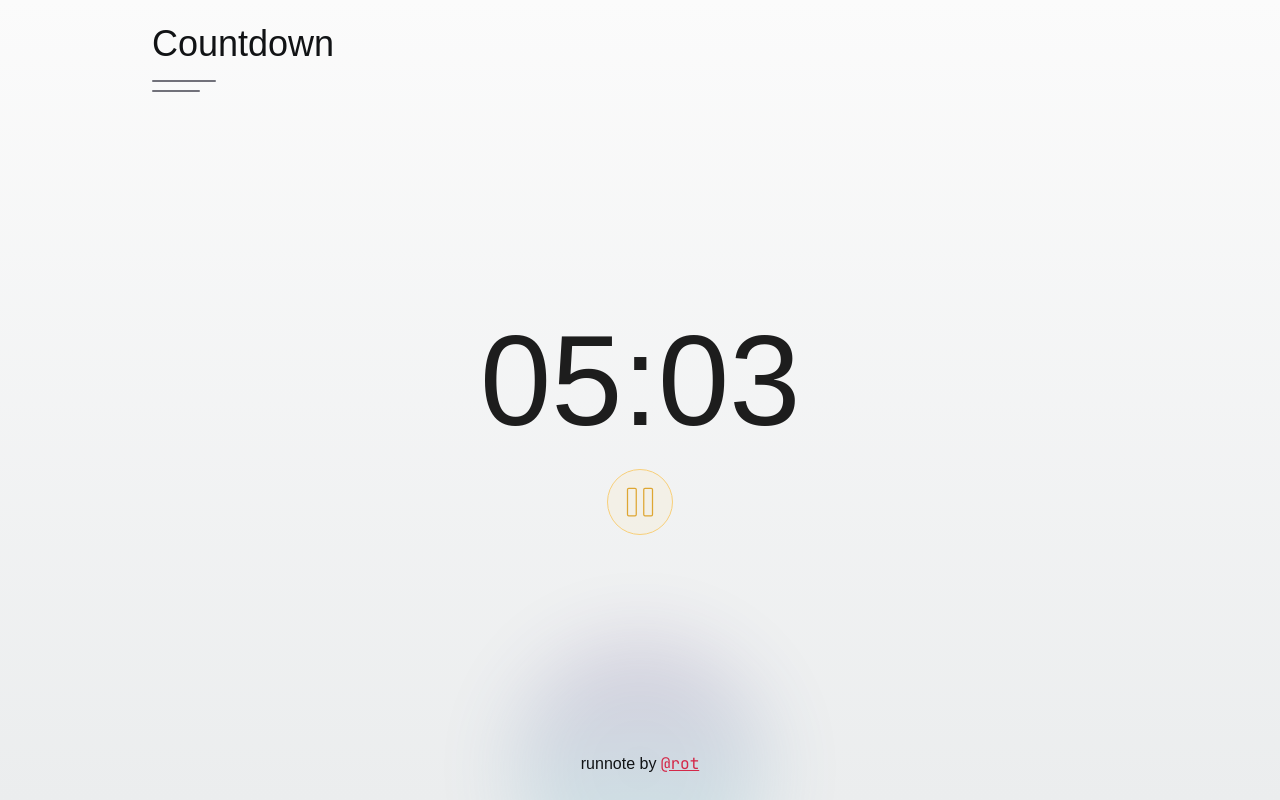
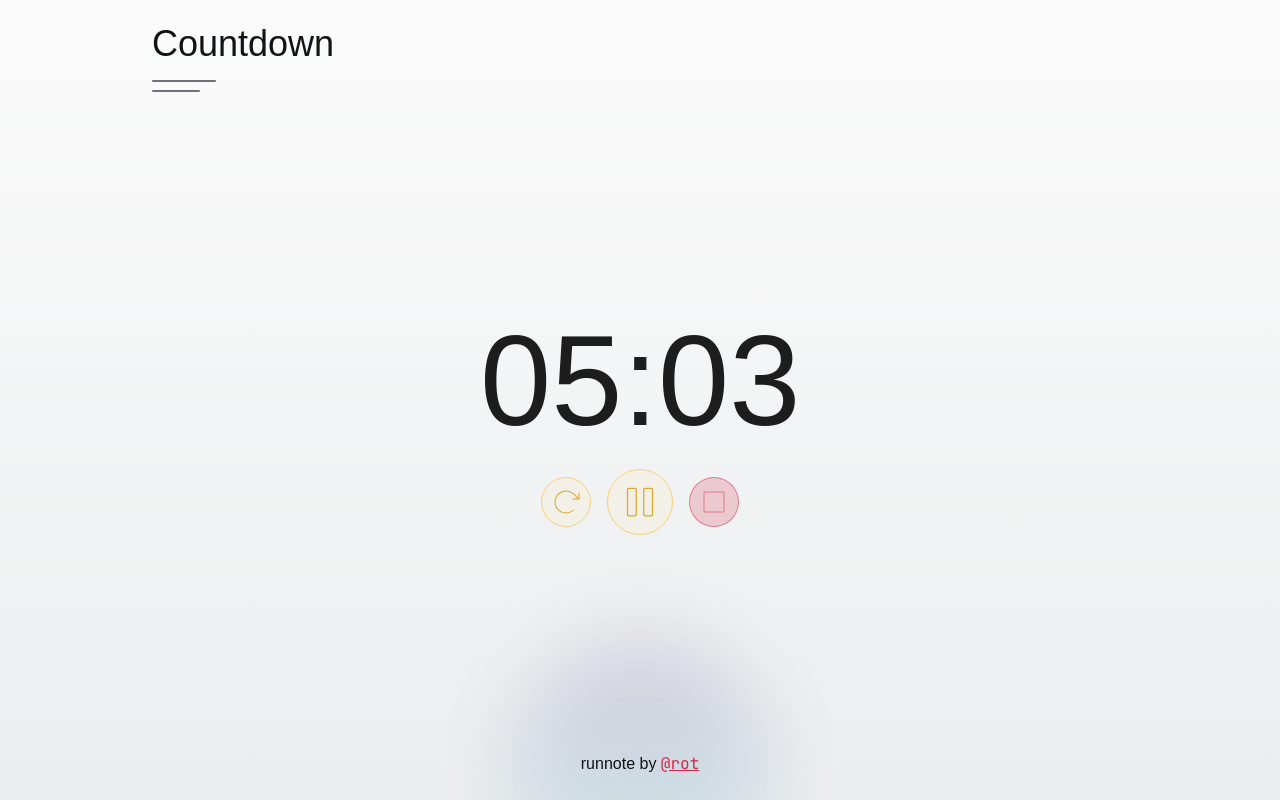
Before and after one commit to rotrenanoliveira/run-note, a Next.js app: page /countdown in a window 1280 px wide. Both pictures are taken after typing "5", "5" into the empty fields and a click on the button 640 px from the left and 502 px from the top of the page. Built offline with nearby package versions, Linux system fonts and the light colour scheme; a web font is replaced by a local one.

Commit message:
feat: adding controls to countdown timer

```diff
--- a/package.json
+++ b/package.json
@@ -12,7 +12,8 @@
     "clsx": "2.1.0",
     "next": "14.0.4",
     "react": "^18",
-    "react-dom": "^18"
+    "react-dom": "^18",
+    "zod": "3.22.4"
   },
   "devDependencies": {
     "@rotrenanoliveira/eslint-config": "1.0.0",
--- a/src/app/countdown/_components/countdown.tsx
+++ b/src/app/countdown/_components/countdown.tsx
@@ -2,62 +2,107 @@
 
 import { useContext, useEffect, useState } from 'react'
 import { CountdownContext } from '../_context/countdown'
-import { Pause } from '@/components/ui/icons'
+import { Pause, Play, ResetTimer, Stop } from '@/components/ui/icons'
+import { getTimers } from '../_util/get-timers'
+import { differenceInSeconds } from '@/util/date'
 
 interface CountdownProps {
   countdownDivRef: React.RefObject<HTMLDivElement>
 }
 
 export function Countdown({ countdownDivRef }: CountdownProps) {
-  const { countdown, finishCountdown } = useContext(CountdownContext)
+  const { countdown, finishCountdown, pauseCountdown, resumeCountdown, resetCountdown } = useContext(CountdownContext)
 
   const hasCountdown = countdown !== null
-  const hasActiveCountdown = hasCountdown && countdown.hasActiveCountdown
 
-  const [minutesAmount, setMinutesAmount] = useState<number>(0)
-  const [secondsAmount, setSecondsAmount] = useState<number>(0)
+  const [remainingTime, setRemainingTime] = useState({ minutesAmount: 0, secondsAmount: 0 })
+
+  function handleResetCountdown() {
+    resetCountdown()
+  }
+
+  function handlePauseCountdown() {
+    pauseCountdown()
+  }
+
+  function handleResumeCountdown() {
+    resumeCountdown()
+  }
+
+  function handleStopCountdown() {
+    finishCountdown()
+  }
 
   useEffect(() => {
-    if (hasActiveCountdown === true && countdown.countdown !== null) {
-      const countdownOn = countdown.countdown
+    if (!hasCountdown) return
 
-      setMinutesAmount(minutesAmount)
-      setSecondsAmount(secondsAmount)
+    let interval: NodeJS.Timeout
 
-      const interval = setInterval(() => {
-        const now = new Date().getTime()
-        const distance = new Date(countdownOn.startDate).getTime() + countdownOn.totalSeconds * 1000 - now
+    if (countdown.status === 'paused') {
+      setRemainingTime(getTimers(countdown))
+      return () => clearInterval(interval)
+    }
 
-        const minutes = Math.floor((distance % (1000 * 60 * 60)) / (1000 * 60))
-        const seconds = Math.floor((distance % (1000 * 60)) / 1000)
-        // console.log('minutes', minutes, 'seconds', seconds)
-        setMinutesAmount(minutes)
-        setSecondsAmount(seconds)
+    if (countdown.status === 'running') {
+      interval = setInterval(() => {
+        setRemainingTime(getTimers(countdown))
 
-        const diff = now - new Date(countdownOn.startDate).getTime()
+        const diffInSeconds = differenceInSeconds(Date.now(), countdown.startDate.getTime())
 
-        if (diff >= countdownOn.totalSeconds * 1000) {
+        if (diffInSeconds > countdown.totalSeconds) {
           clearInterval(interval)
-          setMinutesAmount(0)
-          setSecondsAmount(0)
+          setRemainingTime({ minutesAmount: 0, secondsAmount: 0 })
 
           finishCountdown()
         }
       }, 1000)
     }
-  }, [minutesAmount, secondsAmount, hasActiveCountdown, countdown, finishCountdown])
+
+    return () => clearInterval(interval)
+  }, [hasCountdown, countdown, finishCountdown])
+
+  if (!hasCountdown) return null
 
   return (
     <div ref={countdownDivRef} className="w-80 lg:w-fit p-4 lg:p-8 rounded-2xl">
       <div className="flex flex-col items-center justify-center">
         <p className="text-7xl lg:text-9xl lg:h-36 flex items-center justify-center">
           {/* className="text-5xl  bg-transparent size-16 lg:size-24 text-center countdown-timers-input" */}
-          {minutesAmount.toString().padStart(2, '0')}:{secondsAmount.toString().padStart(2, '0')}
+          {remainingTime.minutesAmount.toString().padStart(2, '0')}:
+          {remainingTime.secondsAmount.toString().padStart(2, '0')}
         </p>
 
-        <button className="mt-4 p-2 lg:p-3 rounded-full border-[1px] border-[#F7CE78] hover:border-[#DEA632] dark:border-[#F7CE78]/[0.5] bg-[#FFE3A9]/[0.15] dark:bg-[#FFE3A9]/[0.25] transition-colors duration-300">
-          <Pause className="fill-[#DEA632] dark:fill-[#F7CE78] lg:size-10" />
-        </button>
+        <div className="flex items-center justify-center gap-4">
+          <button
+            onClick={handleResetCountdown}
+            className="mt-4 p-2 rounded-full border-[1px] border-[#F7CE78] hover:border-[#DEA632] dark:border-[#F7CE78]/[0.5] bg-[#FFE3A9]/[0.15] dark:bg-[#FFE3A9]/[0.25] transition-colors duration-300"
+          >
+            <ResetTimer className="fill-[#DEA632] dark:fill-[#F7CE78]" />
+          </button>
+
+          {countdown.status === 'running' ? (
+            <button
+              onClick={handlePauseCountdown}
+              className="mt-4 p-2 lg:p-3 rounded-full border-[1px] border-[#F7CE78] hover:border-[#DEA632] dark:border-[#F7CE78]/[0.5] bg-[#FFE3A9]/[0.15] dark:bg-[#FFE3A9]/[0.25] transition-colors duration-300"
+            >
+              <Pause className="fill-[#DEA632] dark:fill-[#F7CE78] lg:size-10" />
+            </button>
+          ) : (
+            <button
+              onClick={handleResumeCountdown}
+              className="mt-4 p-2 lg:p-3 rounded-full border-[1px] border-runnote-green-50 hover:border-runnote-green-300 dark:border-[#256F4C] bg-runnote-green-50/20 dark:bg-[#133929] transition-colors duration-300"
+            >
+              <Play className="fill-runnote-green-300 dark:fill-runnote-green-300 lg:size-10" />
+            </button>
+          )}
+
+          <button
+            onClick={handleStopCountdown}
+            className="mt-4 p-2 rounded-full border-[1px] border-runnote-red/50 hover:border-runnote-red dark:border-runnote-red/50 bg-runnote-red/20 dark:bg-runnote-red/30 transition-colors duration-300"
+          >
+            <Stop className="fill-runnote-red/50 dark:fill-runnote-red" />
+          </button>
+        </div>
       </div>
     </div>
   )
--- a/src/app/countdown/_context/countdown.tsx
+++ b/src/app/countdown/_context/countdown.tsx
@@ -1,75 +1,115 @@
 'use client'
 
+import React, { createContext, useCallback, useEffect, useState } from 'react'
 import { differenceInSeconds } from '@/util/date'
-import React, { useCallback, useEffect } from 'react'
+import { validateCountdown } from '../_util/validate-countdown-data'
 
-type Countdown =
+export type Countdown =
   | {
-      hasActiveCountdown: true
-      countdown: {
-        startDate: Date
-        totalSeconds: number
-      }
+      startDate: Date
+      totalSeconds: number
+      initialSeconds: number
+      status: 'running'
     }
   | {
-      hasActiveCountdown: false
-      countdown: null
+      startDate: Date
+      totalSeconds: number
+      initialSeconds: number
+      status: 'paused'
+      remainingSeconds: number
     }
 
 interface CountdownContextType {
   countdown: Countdown | null
   startCountdown: (totalSeconds: number) => void
+  pauseCountdown: () => void
+  resumeCountdown: () => void
+  resetCountdown: () => void
   finishCountdown: () => void
 }
 
-export const CountdownContext = React.createContext<CountdownContextType>({} as CountdownContextType)
+export const CountdownContext = createContext<CountdownContextType>({} as CountdownContextType)
 
 interface CountdownProviderProps {
   children: React.ReactNode
 }
 
 export function CountdownProvider({ children }: CountdownProviderProps) {
-  const [countdown, setCountdown] = React.useState<Countdown | null>(null)
+  const [countdown, setCountdown] = useState<Countdown | null>(null)
 
-  const startCountdown = useCallback((totalSeconds: number) => {
-    setCountdown({
-      hasActiveCountdown: true,
-      countdown: { startDate: new Date(), totalSeconds },
-    })
+  const saveCountdown = useCallback(
+    (countdown: Countdown) => localStorage.setItem('@runnote-v1.0.0:countdown', JSON.stringify(countdown)),
+    [],
+  )
 
-    localStorage.setItem('@runnote:countdown', JSON.stringify({ startDate: new Date(), totalSeconds }))
+  const startCountdown = useCallback(
+    (totalSeconds: number, initialSeconds?: number) => {
+      const newCountdown: Countdown = {
+        startDate: new Date(),
+        status: 'running',
+        totalSeconds,
+        initialSeconds: initialSeconds ?? totalSeconds,
+      }
+
+      setCountdown(newCountdown)
+      saveCountdown(newCountdown)
+    },
+    [saveCountdown],
+  )
+
+  const pauseCountdown = useCallback(() => {
+    if (countdown === null) return
+
+    const passedSeconds = differenceInSeconds(new Date(), countdown.startDate)
+    const remainingSeconds = countdown.totalSeconds - passedSeconds
+
+    const stoppedCountdown: Countdown = {
+      ...countdown,
+      status: 'paused',
+      remainingSeconds,
+    }
+
+    setCountdown(stoppedCountdown)
+    saveCountdown(stoppedCountdown)
+  }, [countdown, saveCountdown])
+
+  const resumeCountdown = useCallback(() => {
+    if (countdown === null || countdown.status !== 'paused') return
+
+    startCountdown(countdown.remainingSeconds, countdown.initialSeconds)
+  }, [countdown, startCountdown])
+
+  const finishCountdown = useCallback(() => {
+    localStorage.removeItem('@runnote-v1.0.0:countdown')
+    setCountdown(null)
   }, [])
 
-  const finishCountdown = useCallback(() => {
-    setCountdown({
-      hasActiveCountdown: false,
-      countdown: null,
-    })
+  const resetCountdown = useCallback(() => {
+    if (countdown === null) return
 
-    localStorage.removeItem('@runnote:countdown')
-  }, [])
+    startCountdown(countdown.initialSeconds)
+  }, [countdown, startCountdown])
 
   useEffect(() => {
-    const countdownOnLocalStorage = localStorage.getItem('@runnote:countdown')
+    const countdownOnLocalStorage = localStorage.getItem('@runnote-v1.0.0:countdown')
+    if (countdownOnLocalStorage === null) return
 
-    if (countdownOnLocalStorage !== null) {
-      const { startDate, totalSeconds } = JSON.parse(countdownOnLocalStorage)
+    try {
+      const countdown = validateCountdown(JSON.parse(countdownOnLocalStorage))
 
-      const diff = differenceInSeconds(new Date(), new Date(startDate))
+      const diff = differenceInSeconds(new Date(), countdown.startDate)
       if (diff <= 0) finishCountdown()
 
-      setCountdown({
-        hasActiveCountdown: true,
-        countdown: { startDate: new Date(startDate), totalSeconds: Number(totalSeconds) },
-      })
+      setCountdown(countdown)
+    } catch (error) {
+      console.log(error)
     }
-  }, [startCountdown, finishCountdown])
-
-  // TODO: implement
-  // function stopCountdown() {}
+  }, [finishCountdown])
 
   return (
-    <CountdownContext.Provider value={{ countdown, startCountdown, finishCountdown }}>
+    <CountdownContext.Provider
+      value={{ countdown, startCountdown, finishCountdown, pauseCountdown, resumeCountdown, resetCountdown }}
+    >
       {children}
     </CountdownContext.Provider>
   )
--- /dev/null
+++ b/src/app/countdown/_util/get-timers.ts
@@ -0,0 +1,17 @@
+import { differenceInSeconds } from '@/util/date'
+import { CountdownData } from './validate-countdown-data'
+
+export function getTimers(countdown: CountdownData) {
+  const now = Date.now()
+  const startDateTime = countdown.startDate.getTime()
+
+  const distanceInSeconds =
+    countdown.status === 'running'
+      ? differenceInSeconds(startDateTime + countdown.totalSeconds * 1000, now)
+      : countdown.remainingSeconds
+
+  const minutesAmount = Math.floor(distanceInSeconds / 60)
+  const secondsAmount = Math.floor(distanceInSeconds % 60)
+
+  return { minutesAmount, secondsAmount }
+}
--- /dev/null
+++ b/src/app/countdown/_util/validate-countdown-data.ts
@@ -0,0 +1,53 @@
+import z from 'zod'
+
+export type CountdownData =
+  | {
+      startDate: Date
+      totalSeconds: number
+      initialSeconds: number
+      status: 'running'
+    }
+  | {
+      startDate: Date
+      totalSeconds: number
+      initialSeconds: number
+      status: 'paused'
+      remainingSeconds: number
+    }
+
+const countdownSchema = z.object({
+  startDate: z.coerce.date(),
+  totalSeconds: z.coerce.number(),
+  initialSeconds: z.coerce.number(),
+  status: z.enum(['running', 'paused']),
+  remainingSeconds: z.coerce.number().optional(),
+})
+
+/**
+ * Validates a countdown object and returns a Countdown object.
+ *
+ * @param {unknown} countdown - The countdown object to be validated.
+ * @return {Countdown} - The validated Countdown object.
+ */
+export function validateCountdown(countdown: unknown): CountdownData {
+  const data = countdownSchema.parse(countdown)
+
+  const { startDate, totalSeconds, initialSeconds, status } = data
+
+  if (status === 'paused') {
+    return {
+      startDate,
+      totalSeconds,
+      initialSeconds,
+      status,
+      remainingSeconds: data.remainingSeconds ?? 0,
+    }
+  }
+
+  return {
+    startDate,
+    totalSeconds,
+    initialSeconds,
+    status,
+  }
+}
--- a/src/app/countdown/page.tsx
+++ b/src/app/countdown/page.tsx
@@ -1,7 +1,7 @@
 'use client'
 
 import clsx from 'clsx'
-import { useContext, useEffect, useRef } from 'react'
+import { ElementRef, useContext, useEffect, useRef } from 'react'
 
 import { Countdown } from './_components/countdown'
 import { CountdownForm } from './_components/form'
@@ -12,36 +12,26 @@ export default function CountdownPage() {
   const { countdown } = useContext(CountdownContext)
 
   const hasCountdown = countdown !== null
-  const hasActiveCountdown = hasCountdown && countdown.hasActiveCountdown
 
-  const countdownFormRef = useRef<HTMLDivElement>(null)
-  const countdownDivRef = useRef<HTMLDivElement>(null)
+  const countdownFormRef = useRef<ElementRef<'div'>>(null)
+  const countdownDivRef = useRef<ElementRef<'div'>>(null)
 
   useEffect(() => {
-    if (hasActiveCountdown === true) {
+    if (hasCountdown) {
       countdownFormRef.current?.classList.remove('countdown-open-form-animation')
-      // countdownFormRef.current?.classList.add('countdown-close-form-animation')
       countdownFormRef.current?.classList.add('hidden')
 
       countdownDivRef.current?.classList.add('countdown-open-form-animation')
-    }
-
-    if (hasCountdown === true && hasActiveCountdown === false) {
-      // countdownFormRef.current?.classList.remove('countdown-close-form-animation')
+    } else {
       countdownFormRef.current?.classList.remove('hidden')
       countdownFormRef.current?.classList.add('countdown-open-form-animation')
     }
-    // eslint-disable-next-line react-hooks/exhaustive-deps
-  }, [hasActiveCountdown])
+  }, [hasCountdown])
 
   return (
     <main className={clsx(novaMono.className, 'flex flex-1 flex-col items-center justify-center p-24')}>
-      {/* {!hasActiveCountdown && <CountdownForm />}
-
-      {hasActiveCountdown && <Countdown />} */}
-
       <CountdownForm countdownFormRef={countdownFormRef} />
-      {hasActiveCountdown && <Countdown countdownDivRef={countdownDivRef} />}
+      {hasCountdown && <Countdown countdownDivRef={countdownDivRef} />}
     </main>
   )
 }
--- a/src/components/ui/icons.tsx
+++ b/src/components/ui/icons.tsx
@@ -26,4 +26,20 @@ function Pause({ ...props }: IconProps) {
   )
 }
 
-export { Play, Pause }
+function ResetTimer({ ...props }: IconProps) {
+  return (
+    <Icon xmlns="http://www.w3.org/2000/svg" {...props} viewBox="0 0 256 256">
+      <path d="M236,56v48a4,4,0,0,1-4,4H184a4,4,0,0,1,0-8h37.7L187.53,68.69l-.13-.12a84,84,0,1,0-1.75,120.51,4,4,0,0,1,5.5,5.82A91.43,91.43,0,0,1,128,220h-1.26A92,92,0,1,1,193,62.84l35,32.05V56a4,4,0,1,1,8,0Z"></path>
+    </Icon>
+  )
+}
+
+function Stop({ ...props }: IconProps) {
+  return (
+    <Icon xmlns="http://www.w3.org/2000/svg" {...props} viewBox="0 0 256 256">
+      <path d="M200.73,44H55.27A11.29,11.29,0,0,0,44,55.27V200.73A11.29,11.29,0,0,0,55.27,212H200.73A11.29,11.29,0,0,0,212,200.73V55.27A11.29,11.29,0,0,0,200.73,44ZM204,200.73a3.28,3.28,0,0,1-3.27,3.27H55.27A3.28,3.28,0,0,1,52,200.73V55.27A3.28,3.28,0,0,1,55.27,52H200.73A3.28,3.28,0,0,1,204,55.27Z"></path>
+    </Icon>
+  )
+}
+
+export { Play, Pause, ResetTimer, Stop }
```
Also changed, not shown: 1 other file (tests, documents, lock files or other folders).
